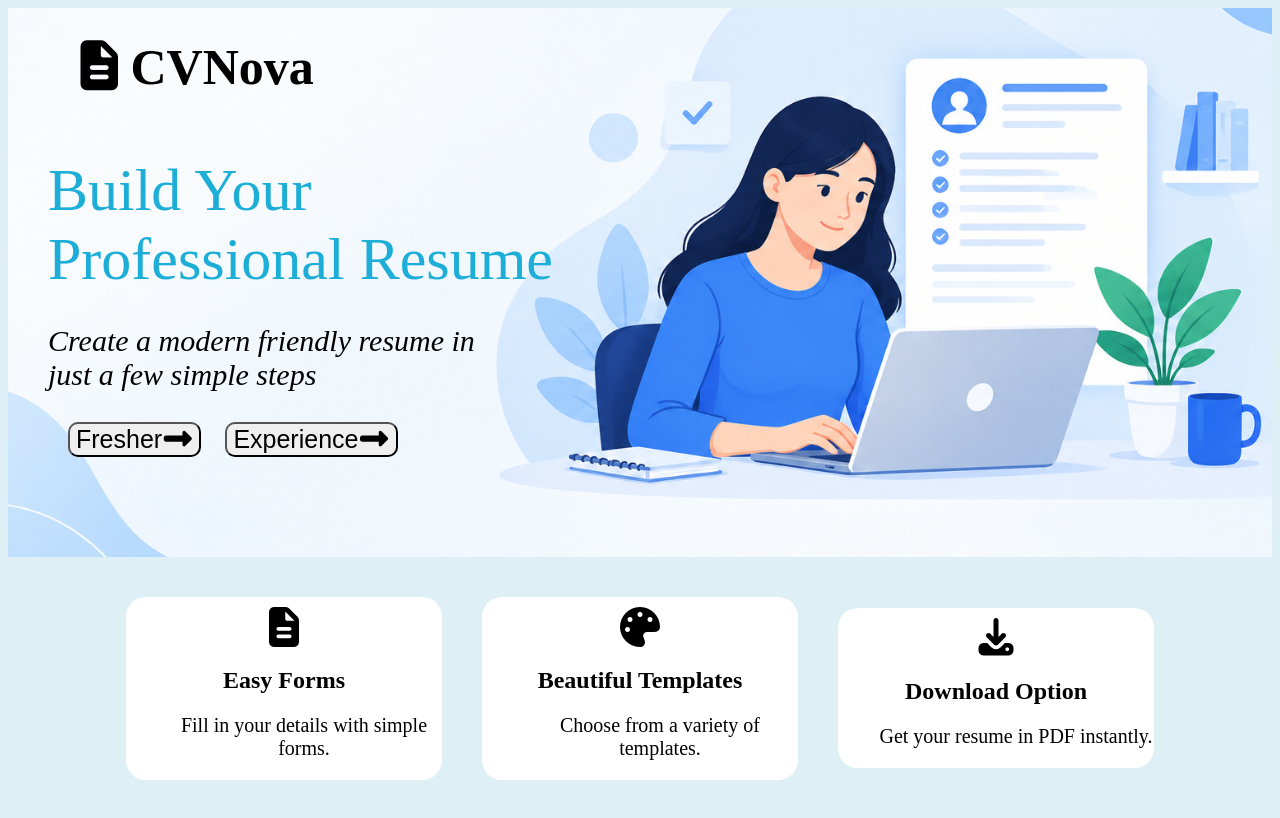
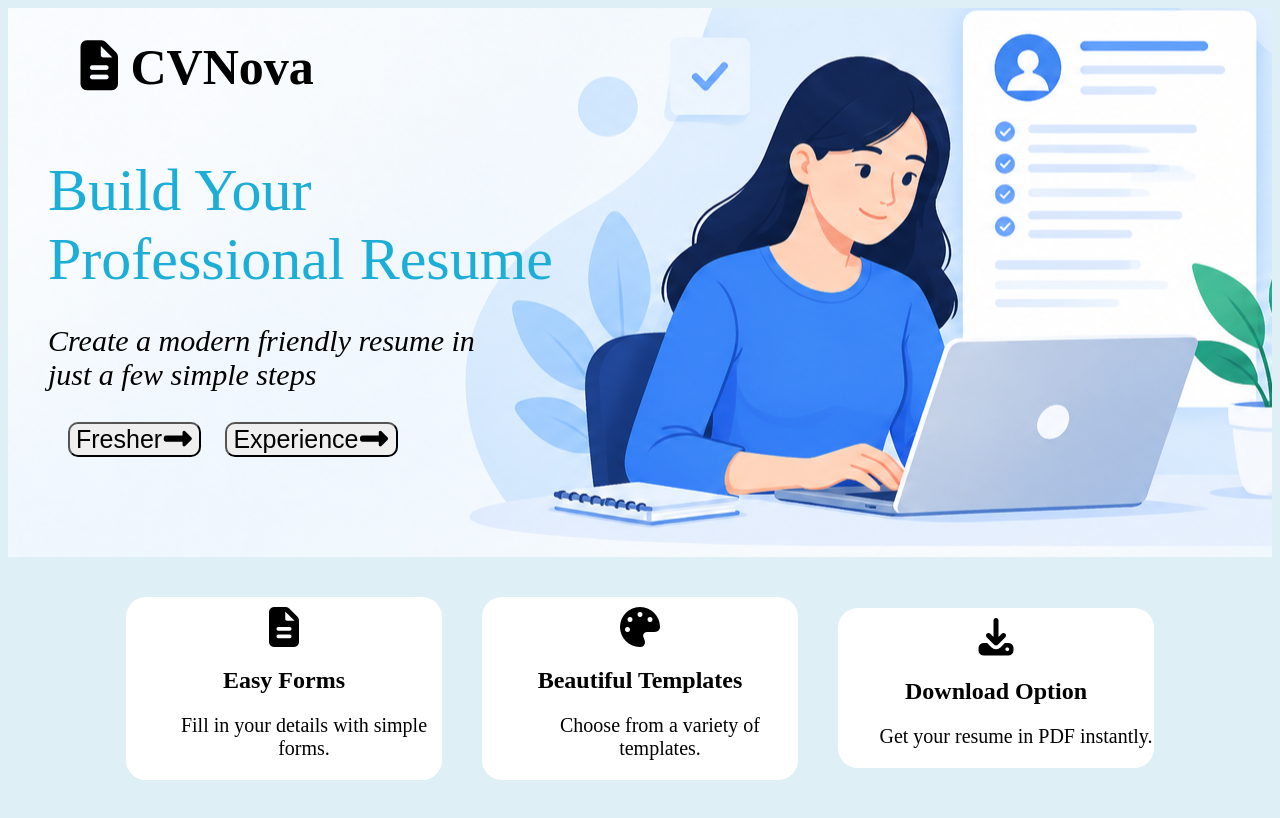
Before and after one commit to harini-selvam/resume_builder, a plain HTML site: page index.html in a window 1280 px wide. Drawn offline with Linux system fonts and the light colour scheme.

Commit message:
remove styles

```diff
--- a/index.html
+++ b/index.html
@@ -7,11 +7,11 @@
             background-color: rgb(222, 240, 245);
         }
         .content{
-            width: 100%;
+            /* width: 100%; */
             height:70%;
             background-image: url("main.png");
-            background-repeat: no-repeat;
-            background-size: cover;
+            /* background-repeat: no-repeat; */
+            /* background-size: cover; */
             background-position: center;
         }
 
@@ -109,12 +109,12 @@
     </body>
     <script>
         function fresher(){
-            sessionStorage.setItem("resumeType","fresher");
+            // sessionStorage.setItem("resumeType","fresher");
             window.location.href = "personal_details.html"
         }
 
         function experience(){
-            sessionStorage.setItem("resumeType","experience");
+            // sessionStorage.setItem("resumeType","experience");
             window.location.href = "personal_details.html"
         }
     </script>
```
